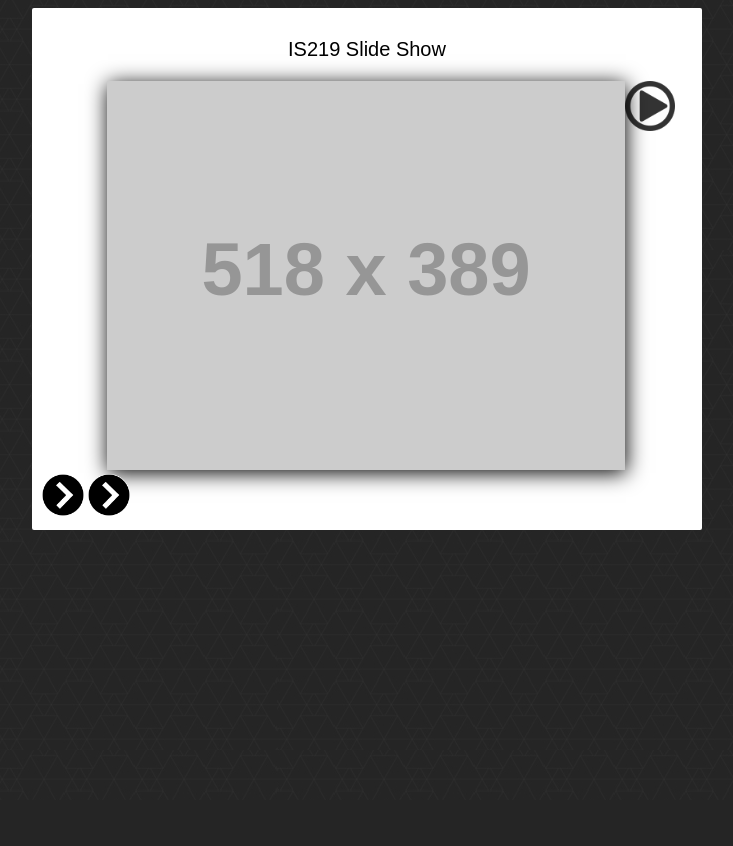
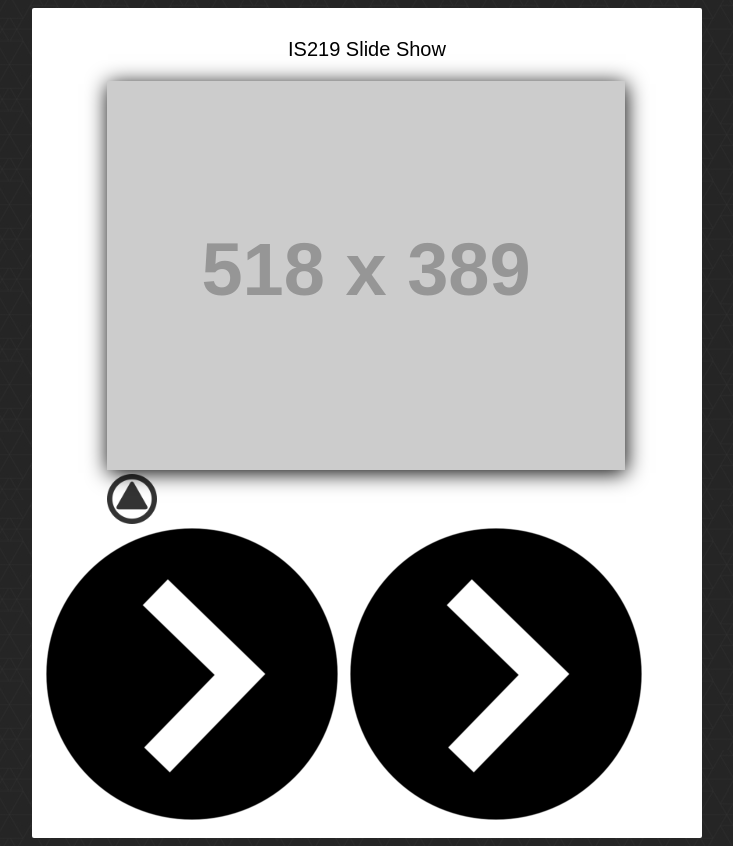
Before and after one commit to maritzaalamo/alamo.p2, a PHP site: page /index.html in a window 1280 px wide. Shown: the whole page, without its empty margins (273-1006 px from the left). Before the commit the page ends 530 px from the top, so only its background shows below. Run offline with PHP 8.4, Linux system fonts and the light colour scheme; grey boxes labelled with a size stand in for pictures from a placeholder-image service; some libraries are stand-ins or nearby versions.

Commit message:
Add files via upload

```diff
--- a/css/style.css
+++ b/css/style.css
@@ -27,10 +27,11 @@ body {
 .moreIndicator {
 	height: 50px;
 	width: 50px;
-	position: absolute;
+	position: relative;
 	z-index: 3;
 	opacity: .8;
-	top: 0px;
+	top: 90;
+	vertical-align: bottom;
 }
 
 .thumbnail {
@@ -49,12 +50,12 @@ body {
 	position: relative;
 }
 
-#prevPhoto {
+#prevPhoto:hover {
 	height: 42px;
 	width: 42px;
 }
 
-#nextPhoto {
+#nextPhoto:hover {
 	height: 42px;
 	width: 42px;
 }
@@ -70,12 +71,18 @@ body {
 
 /*Add CSS styles to rotate the element 90deg
 Make it animate nicely. You'll need CSS3 for this*/
-.rot90 {}
+.rot90 {
+	transform: rotate(90deg);
+}
 
 /*Add CSS styles to rotate the element 180deg
 Make it animate nicely. You'll need CSS3 for this*/
-.rot180 {}
+.rot180 {
+
+}
 
 /*Add CSS styles to rotate the element 270deg
 Make it animate nicely. You'll need CSS3 for this*/
-.rot270 {}
+.rot270 {
+	transform: rotate(270deg);
+}
--- a/index.html
+++ b/index.html
@@ -14,10 +14,10 @@
     <div id="slideShow">
       <div class="photoHolder">
         <img class="thumbnail" id="photo" src="http://placehold.it/518x389?text=Welcome+to+my+Gallery" alt="Gallery Image"/>
-				<img class="moreIndicator rot90" src="img/more.png" alt="More Content"/>
+				<img class="moreIndicator rot270" src="img/more.png" alt="More Content"/>
       </div>
 
-      <div id="nav">
+      <div class="hover" id="nav">
         <img id="prevPhoto" class='rot180' src="img/arrow.png" alt="Previous Photo"/>
         <img id="nextPhoto" src="img/arrow.png" alt="Next Photo"/>
       </div>
--- a/style.css
+++ b/style.css
@@ -50,12 +50,12 @@ body {
 	position: relative;
 }
 
-#prevPhoto {
+#prevPhoto:hover {
 	height: 42px;
 	width: 42px;
 }
 
-#nextPhoto {
+#nextPhoto:hover {
 	height: 42px;
 	width: 42px;
 }
```
Also changed, not shown: gallery.js (+7 -1 lines).
